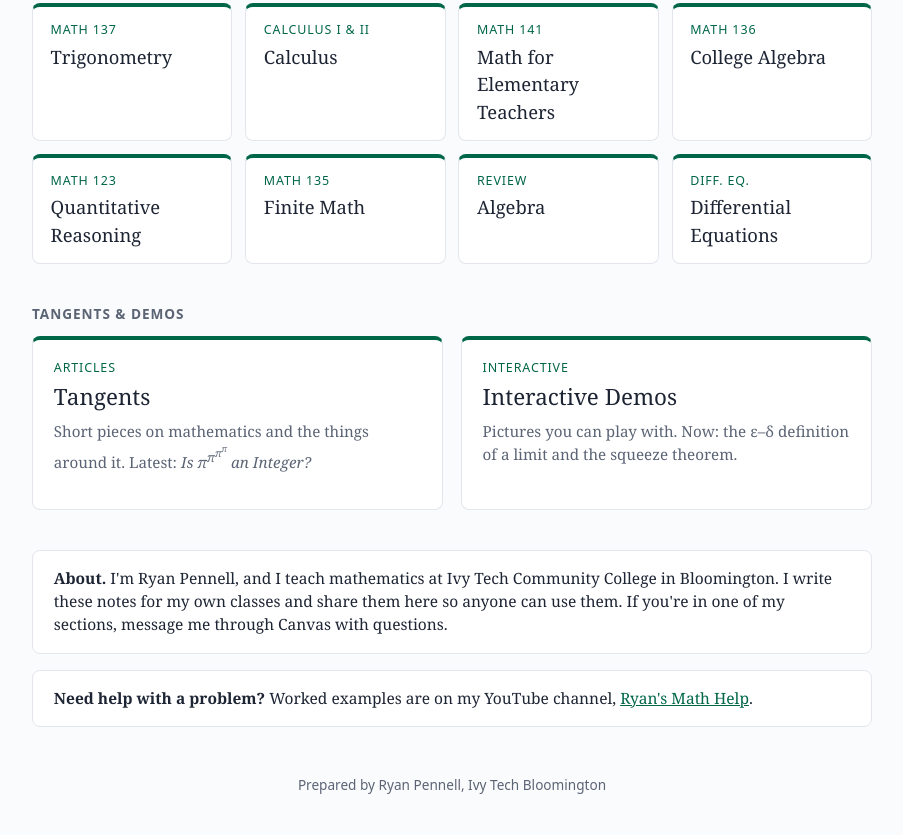
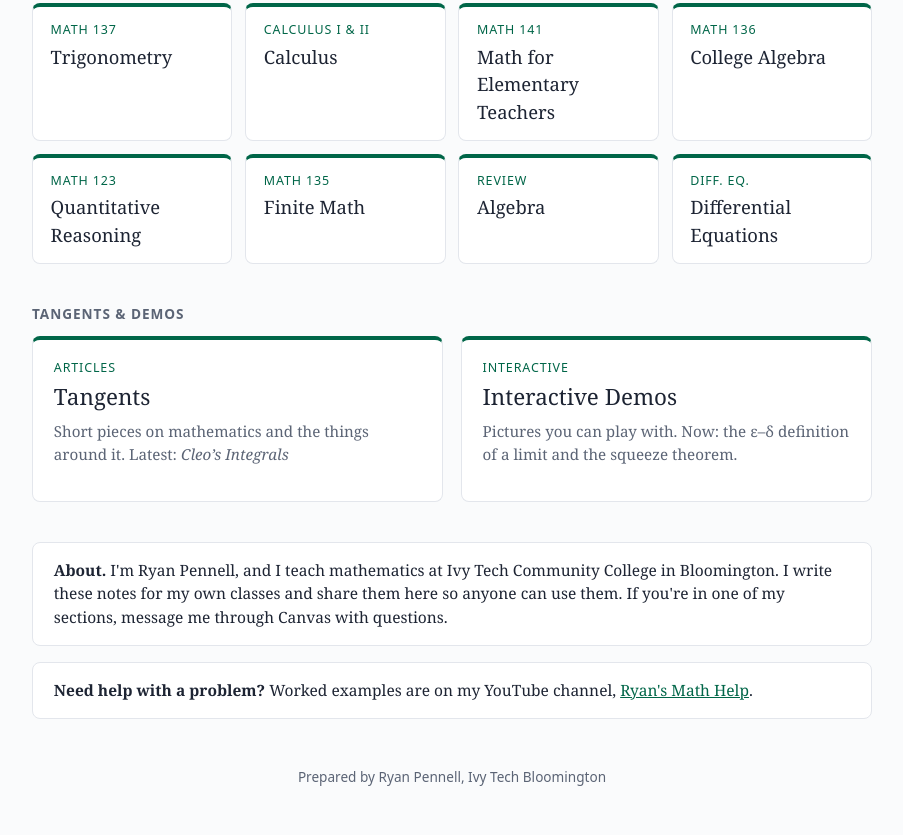
Before and after one commit to rpennell-math/rpennell-math.github.io, a plain HTML site: page index.html in a window 1280 px wide. Shown: the part 897-1732 px from the top of the page, without its empty margins (188-1091 px from the left). Drawn offline with Linux system fonts and the light colour scheme.

Commit message:
Home: latest Tangents post is Cleo's Integrals

```diff
--- a/index.html
+++ b/index.html
@@ -111,7 +111,7 @@
     <a class="course" href="https://rpennell-math.github.io/tangents/">
       <span class="code">Articles</span>
       <h2>Tangents</h2>
-      <p>Short pieces on mathematics and the things around it. Latest: <em>Is π<sup>π<sup>π<sup>π</sup></sup></sup> an Integer?</em></p>
+      <p>Short pieces on mathematics and the things around it. Latest: <em>Cleo&rsquo;s Integrals</em></p>
     </a>
     <a class="course" href="https://rpennell-math.github.io/demos/">
       <span class="code">Interactive</span>
```
